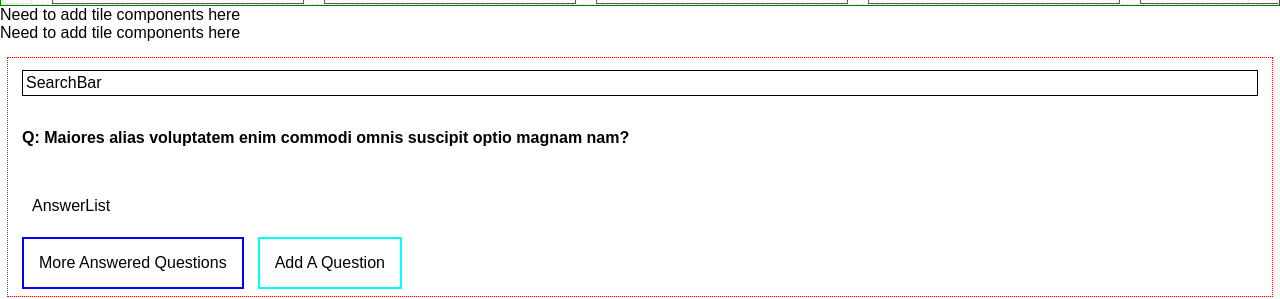
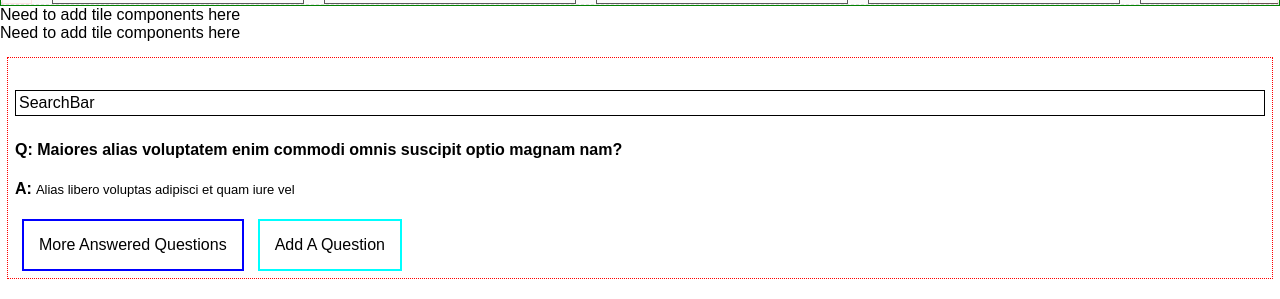
Before and after one commit to 7-Oscillating-Owls/hoo-dunit, a React app: page / in a window 1280 px wide. Shown: the part 1425-1724 px from the top of the page. Built offline with nearby package versions, Linux system fonts and the light colour scheme.

Commit message:
implemented Answer component

```diff
--- /dev/null
+++ b/client/src/components/Answer/Answer.css
@@ -0,0 +1,12 @@
+.answer {
+  display: flex;
+}
+
+
+.answer p {
+
+  font-size: 13px;
+  padding-top: 10px;
+  margin-left: 4px;
+
+}
--- /dev/null
+++ b/client/src/components/Answer/index.jsx
@@ -0,0 +1,11 @@
+import React from 'react';
+import styles from './Answer.css';
+
+const Answer = () => (
+  <div className={styles.answer}>
+    <h4>A:</h4>
+    <p>Alias libero voluptas adipisci et quam iure vel</p>
+  </div>
+);
+
+export default Answer;
--- a/client/src/components/Question/Question.css
+++ b/client/src/components/Question/Question.css
@@ -0,0 +1,3 @@
+.question h4{
+  margin: 0px;
+}
--- a/client/src/components/QuestionsAndAnswers/QuestionsAndAnswers.css
+++ b/client/src/components/QuestionsAndAnswers/QuestionsAndAnswers.css
@@ -6,18 +6,13 @@
 
 .searchBar {
   border: 1px solid black;
-  margin: 5px 7px;
+  margin: 25px 0px;
   padding: 3px;
+
 }
 
-.questionList {
-  /* margin: 15px 10px; */
-  padding: 7px;
-}
-.answerList {
-  margin: 15px 10px;
-  padding: 7px;
-}
+
+
 .buttonContainer {
   display: flex;
 }
--- a/client/src/components/QuestionsAndAnswers/index.jsx
+++ b/client/src/components/QuestionsAndAnswers/index.jsx
@@ -1,13 +1,14 @@
 import React from 'react';
 import styles from './QuestionsAndAnswers.css';
 import Question from '../Question';
+import Answer from '../Answer';
 
 const QuestionsAndAnswers = () => (
   <div className={styles.qa}>
     <div className={styles.searchBar}>SearchBar</div>
     <div className={styles.qaContainer}>
       <div className={styles.questionList}><Question /></div>
-      <div className={styles.answerList}>AnswerList</div>
+      <div className={styles.answerList}><Answer /></div>
     </div>
     <div className={styles.buttonContainer}>
       <div className={styles.moreAnsweredQuestionsButton}>More Answered Questions</div>
```
